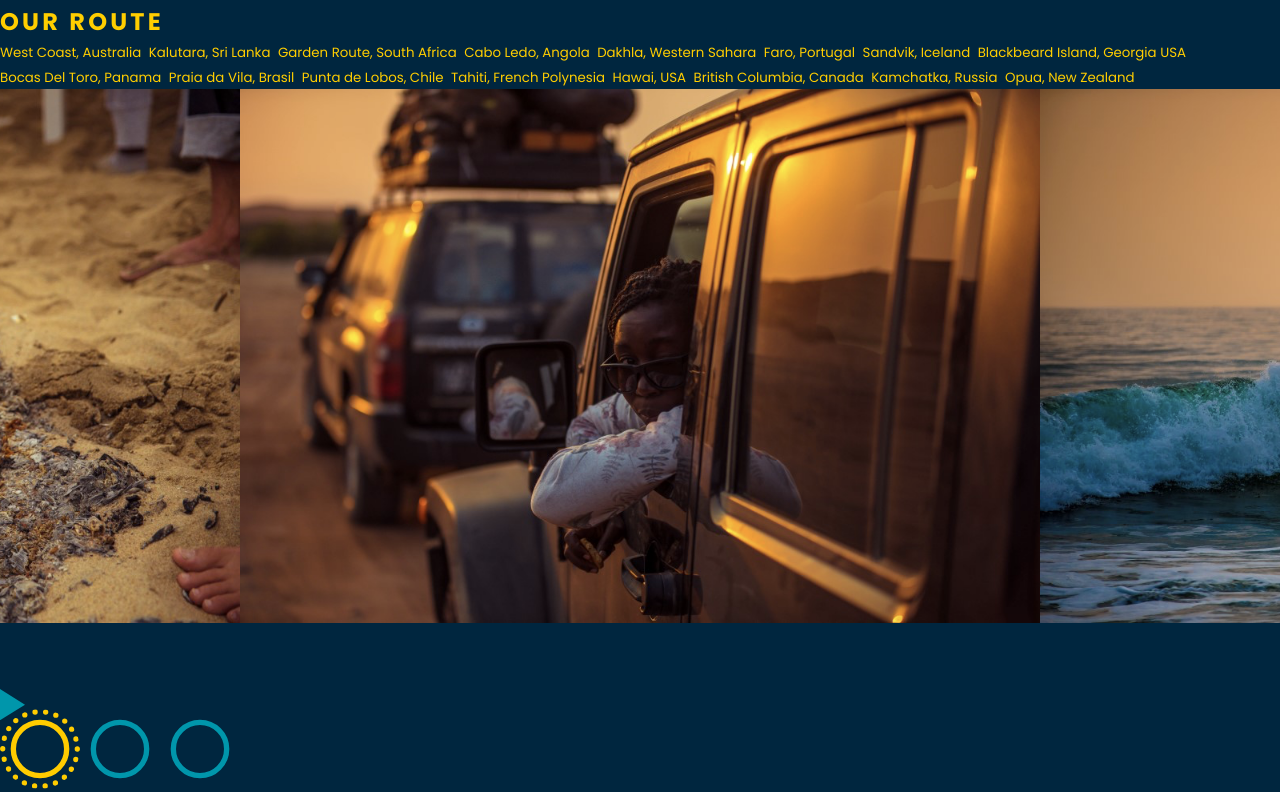
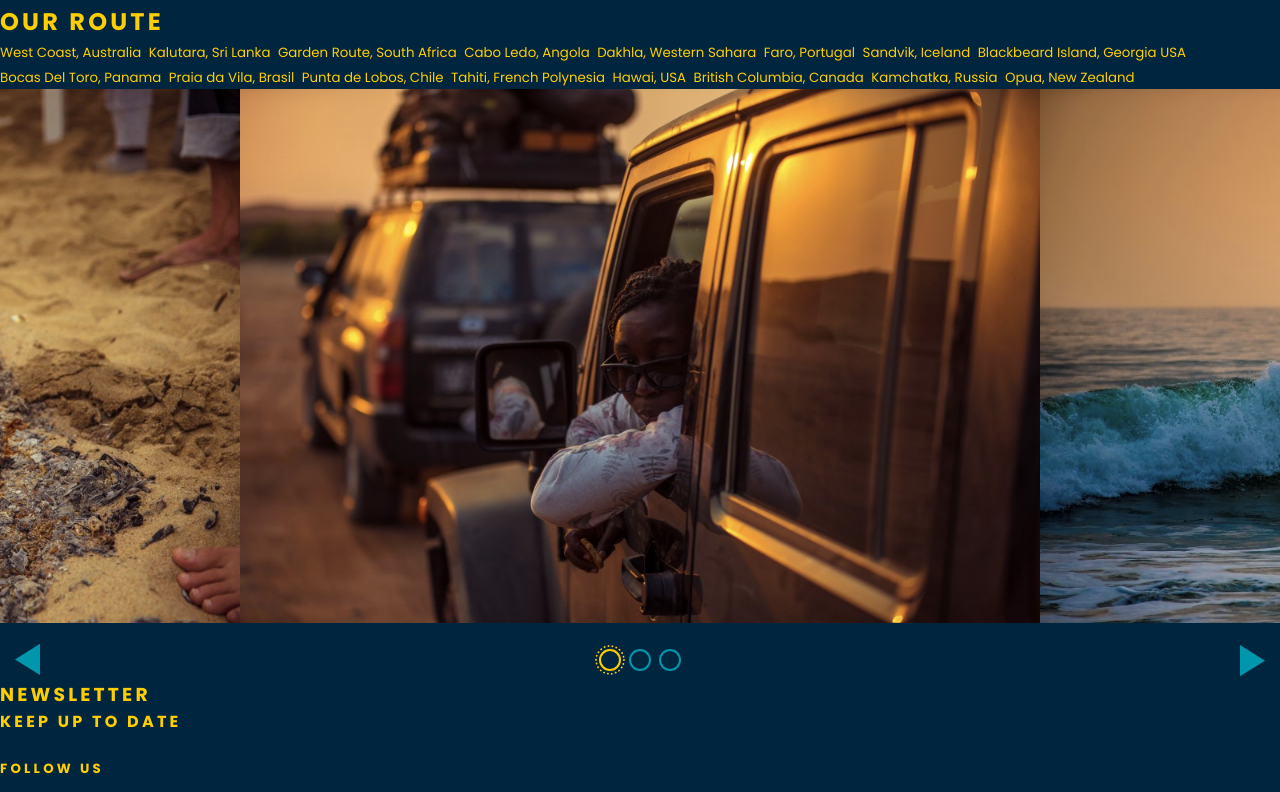
Before and after one commit to kovacsviktoria/odyssey-vol2-table2, a plain HTML site: page index.html in a window 1280 px wide. Shown: the part 1063-1855 px from the top of the page. Drawn offline with nearby package versions, Linux system fonts and the light colour scheme.

Commit message:
Started footer.

```diff
--- a/index.html
+++ b/index.html
@@ -132,17 +132,7 @@
 
             <h5 id="follow-us">Follow Us</h5>
 
-            <div class="social">
-                <a href="#">
-                    <img src="" />
-                </a>
-                <a href="#">
-                    <img src="" />
-                </a>
-                <a href="#">
-                    <img src="" />
-                </a>
-            </div>
+            <div id="social"> </div>
 
             <a class="svg-holder logo" href="#">
                 <svg></svg>
--- a/script.js
+++ b/script.js
@@ -48,10 +48,11 @@ function loadEvent() {
     <div class="swiper-wrapper"></div>
 
     </div>
-
-    <div class="swiper-button-prev-unique">${arrowSvg}</div>
-    <div class="swiper-pagination-unique">${sun}</div>
-    <div class="swiper-button-next-unique">${arrowSvg}</div>
+    <div id="pagination-container">
+        <div class="swiper-button-prev-unique">${arrowSvg}</div>
+        <div class="swiper-pagination-unique">${sun}</div>
+        <div class="swiper-button-next-unique">${arrowSvg}</div>
+    </div>
     `)
 
     const images = ["cars", "surfing", "teapot"];
@@ -88,6 +89,21 @@ function loadEvent() {
 
     });
 
+    // Footer / Social reapeating element created with for loop
+
+    const social = document.getElementById("social");
+    social.insertAdjacentHTML("beforeend",
+    `
+        <a href="#">
+            <img src="" />
+        </a>
+        <a href="#">
+            <img src="" />
+        </a>
+        <a href="#">
+            <img src="" />
+        </a>
+    `);
 };
 
 window.addEventListener("load", loadEvent);
--- a/style.scss
+++ b/style.scss
@@ -205,13 +205,13 @@ body {
   background: rgb(12,22,87);
   background: radial-gradient(circle, rgba(12,22,87,0.1) 0%, rgba(12,22,87,0.6) 100%);
 
-/*   video {
-    z-index: -1;
-    position: fixed;
-    min-width: 100%;
-    min-height: 100%;
-    margin: -40px 0 -40px 0;
-  } */
+  video {
+      z-index: -1;
+      position: fixed;
+      min-width: 100%;
+      min-height: 100%;
+      margin: -40px 0 -40px 0;
+    }
 
   h1 {
     position: absolute;
@@ -275,8 +275,18 @@ body {
   }
 }
 
+#pagination-container {
+  width: 100%;
+  height: 50px;
+  display: flex;
+  justify-content: space-between;
+  // align-items: center;
+  // margin-top: -150px;
+  padding: 15px;
+}
+
 .swiper-container {
-  height: 600px;
+  z-index: -1;
 
   margin: auto;
 
@@ -290,11 +300,12 @@ body {
 }
 .swiper-pagination-unique {
   height: 100px;
+
 }
 
 .swiper-pagination-bullet{
-  width: 80px;
-  height: 80px;
+  width: 30px;
+  height: 30px;
   background: transparent;
   opacity: 1;
   --swiper-theme-color: transparent;
@@ -335,3 +346,8 @@ body {
   height: 20px;
   fill: #0096ab;
 }
+
+.swiper-button-prev-unique {
+  rotate: 180deg;
+  transform: translate(0, -50%);
+}
```
Also changed, not shown: style.css, 1 other file.
